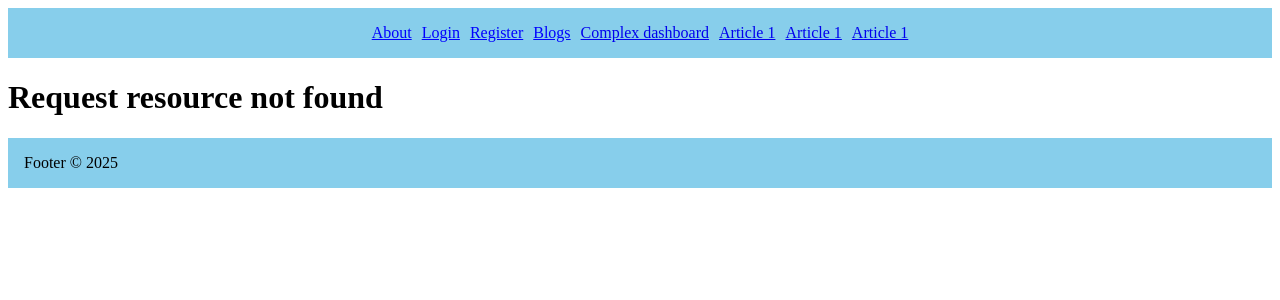
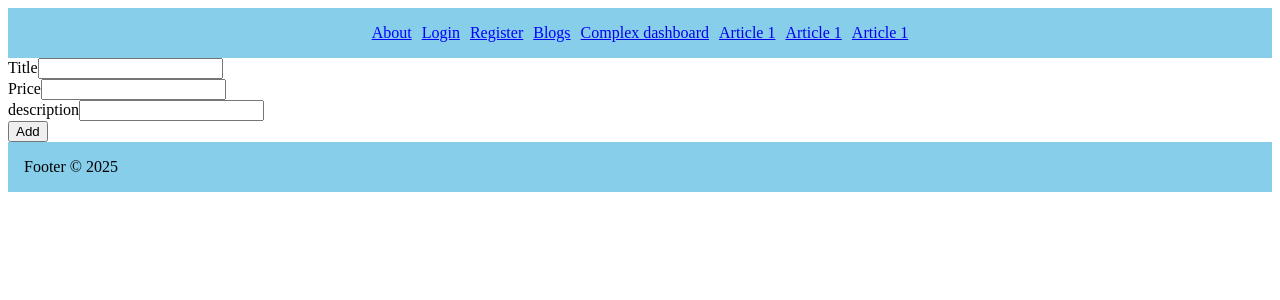
Before and after one commit to vickyaltitude/nextjs-15-codeval, a Next.js app: page /create-product-db in a window 1280 px wide. Before the commit this address had no page. Shown: the top 300 px of the page. Built offline with nearby package versions, Linux system fonts and the light colour scheme; no server answers; the database is empty.

Commit message:
Communicated with database directly with help of use server keyword inside a client component by  importing the file method

```diff
--- /dev/null
+++ b/src/app/create-product-db/page.tsx
@@ -0,0 +1,35 @@
+import { addProduct } from "@/prisma-db";
+import { redirect } from "next/navigation";
+import SubmitBtn from "@/components/SubmitBtn";
+
+export default function NewProductServer() {
+  async function createProduct(formData: FormData) {
+    "use server";
+    const price = formData.get("price") as string;
+    const title = formData.get("title") as string;
+    const description = formData.get("description") as string;
+    console.log(price, title, description);
+    await addProduct(title, Number(price), description);
+    redirect("/products-db");
+  }
+
+  return (
+    <div>
+      <form action={createProduct}>
+        <div>
+          <label htmlFor="title">Title</label>
+          <input id="title" type="text" name="title" />
+        </div>
+        <div>
+          <label htmlFor="price">Price</label>
+          <input id="price" type="text" name="price" />
+        </div>
+        <div>
+          <label htmlFor="description">description</label>
+          <input id="description" type="text" name="description" />
+        </div>
+        <SubmitBtn />
+      </form>
+    </div>
+  );
+}
--- /dev/null
+++ b/src/components/SubmitBtn.tsx
@@ -0,0 +1,8 @@
+"use client";
+import { useFormStatus } from "react-dom";
+
+export default function SubmitBtn() {
+  const { pending } = useFormStatus();
+
+  return <button disabled={pending}>Add</button>;
+}
```
Also changed, not shown: 1 other file (tests, documents, lock files or other folders).
